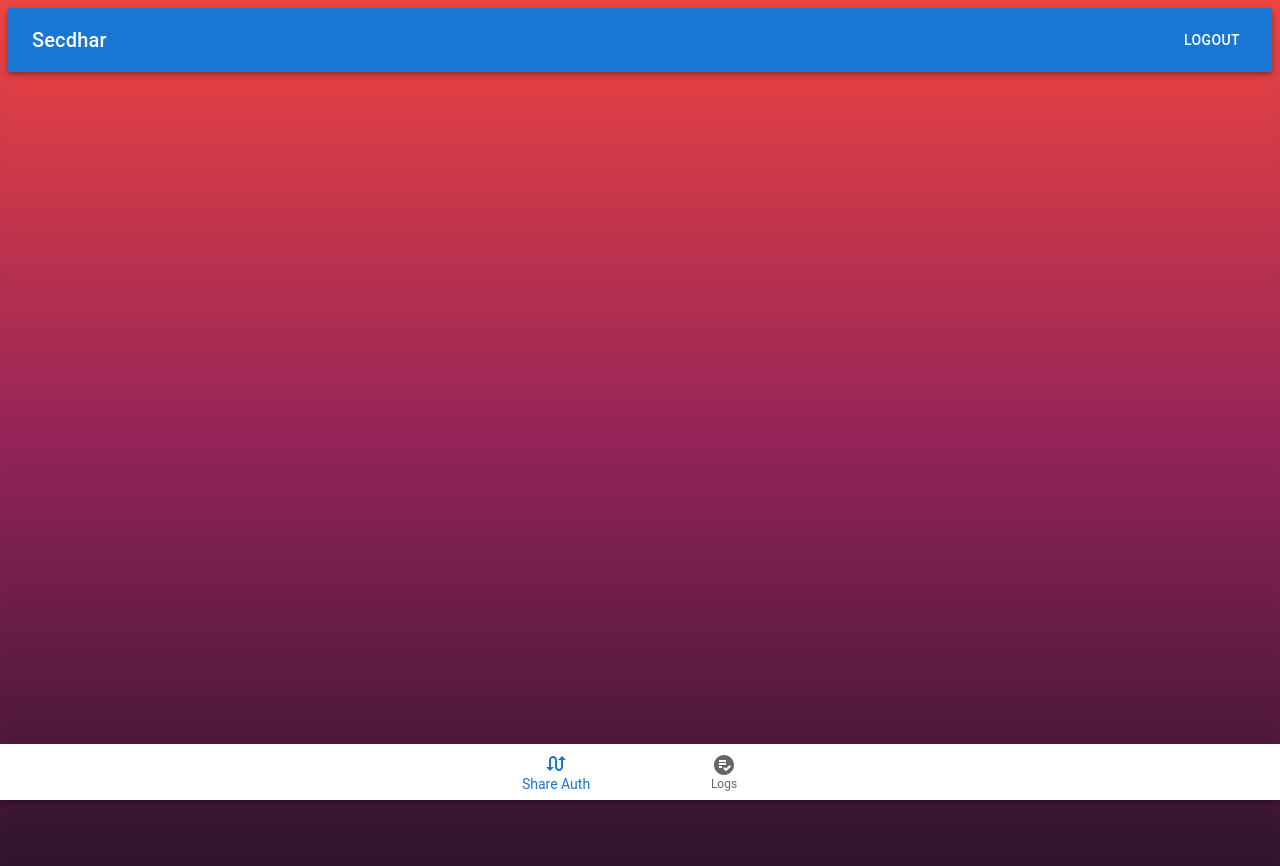
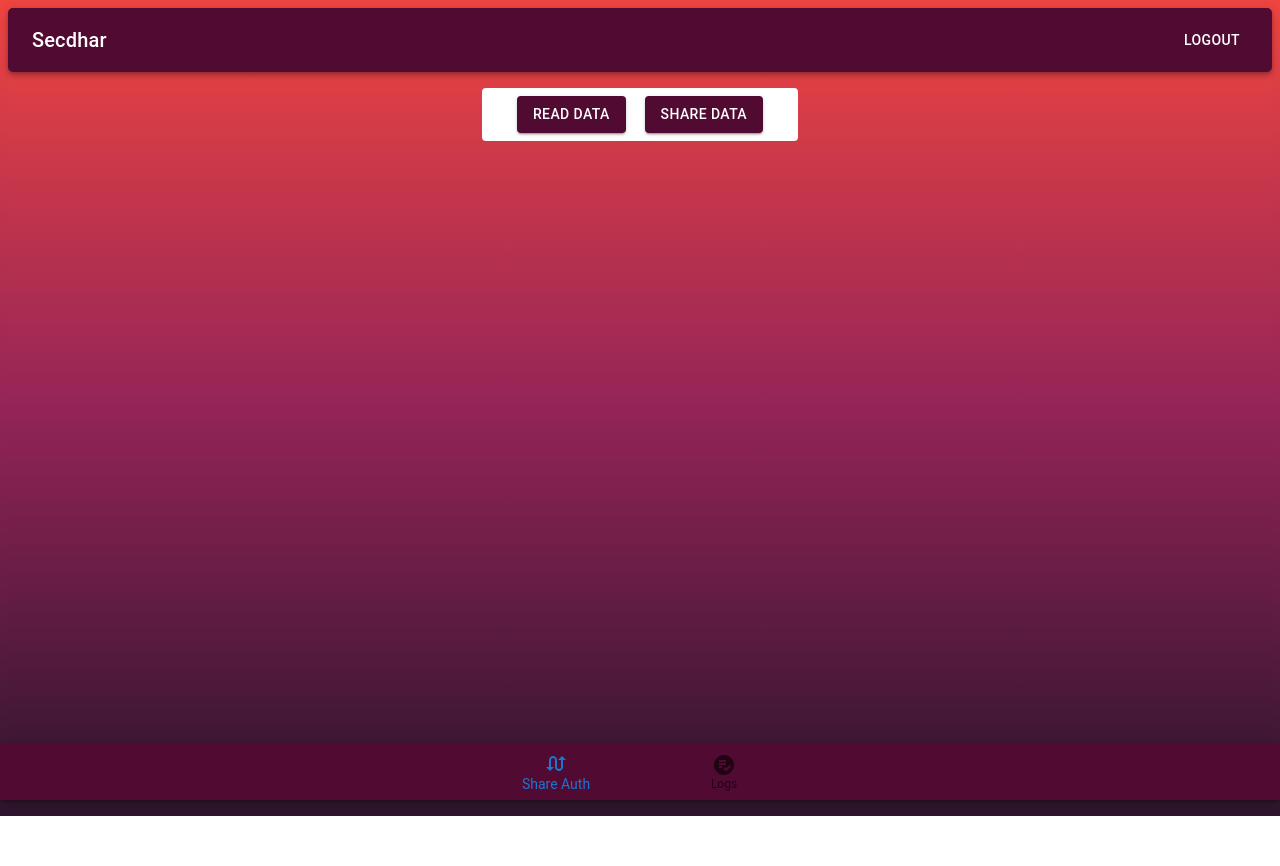
Before and after one commit to MartyMiniac/SecDhar, a React (Create React App) app in the folder frontend/: page / in a window 1280 px wide. Both pictures are taken after a click on the button "LOGIN". Shown: the top 866 px of the page. After the commit the page ends 816 px from the top, so only its background shows below. Built offline with nearby package versions, Linux system fonts and the light colour scheme.

Commit message:
Added Button for read and share data with the dialogs

```diff
--- a/frontend/package.json
+++ b/frontend/package.json
@@ -10,8 +10,11 @@
     "@testing-library/jest-dom": "^5.16.5",
     "@testing-library/react": "^13.4.0",
     "@testing-library/user-event": "^13.5.0",
+    "axios": "^1.3.4",
+    "qrcode": "^1.5.1",
     "react": "^18.2.0",
     "react-dom": "^18.2.0",
+    "react-qr-reader": "^3.0.0-beta-1",
     "react-router-dom": "^6.8.2",
     "react-scripts": "5.0.1",
     "web-vitals": "^2.1.4"
--- a/frontend/src/index.css
+++ b/frontend/src/index.css
@@ -6,6 +6,6 @@ body {
     background: linear-gradient(180deg, #ee4540, #942458, #2d142c);
 }
 
-body>#root>div {
+#root{
     height: 100vh;
 }
--- a/frontend/src/index.js
+++ b/frontend/src/index.js
@@ -4,13 +4,16 @@ import ReactDOM from 'react-dom/client';
 import './index.css';
 
 import App from './App';
-
+// import Test from './pages/qrScanner'
+// import Qrcode from './pages/qrGenerator'
 import * as serviceWorkerRegistration from "./serviceWorkerRegistration";
 
 const root = ReactDOM.createRoot(document.getElementById('root'));
 root.render(
     <React.StrictMode>
         <App />
+        {/* <Test/> */}
+        {/* <Qrcode/> */}
     </React.StrictMode>
 );
 
--- a/frontend/src/pages/mainPage.js
+++ b/frontend/src/pages/mainPage.js
@@ -1,23 +1,37 @@
 import AppBar from '@mui/material/AppBar';
-import {
-    BottomNavigation,
-    BottomNavigationAction,
-    Box,
-    Paper,
-    Toolbar,
-    Typography,
-    Button,
-} from '@mui/material';
+import { BottomNavigation, BottomNavigationAction, Box, Paper, Toolbar, Typography, Button, Grid, Dialog, DialogActions, DialogContent, DialogTitle } from '@mui/material';
 import SwapCallsIcon from '@mui/icons-material/SwapCalls';
 import PlaylistAddCheckCircleIcon from '@mui/icons-material/PlaylistAddCheckCircle';
 import { useState } from 'react';
 import { session } from '../controllers/session';
+import Test from './qrScanner';
+import Qrcode from './qrGenerator'
 
 const MainPage = () => {
     const [bottomNavSelection, setBottomNavSelection] = useState(0);
+    const [openRead, setOpen] = useState(false);
+    const [openGenerate, setOpenGenerate] = useState(false);
+
+    const handleClickOpen = () => {
+        setOpen(true);
+    };
+
+    const handleClickOpenGenerate = () => {
+        setOpenGenerate(true);
+    };
+
+    const handleClose = () => {
+        setOpen(false);
+    };
+
+    const handleCloseGenerate = () => {
+        setOpenGenerate(false);
+    };
+
     return (
         <>
-            <AppBar position="static">
+
+            <AppBar position="static" sx={{ bgcolor: '#510A32', borderRadius: '5px' }}>
                 <Toolbar>
                     <Typography
                         variant="h6"
@@ -29,6 +43,30 @@ const MainPage = () => {
                     <Button color="inherit" onClick={session.logout}>Logout</Button>
                 </Toolbar>
             </AppBar>
+
+            <Grid sx={{ bgcolor: 'white', mx: 'auto', mt: 2, borderRadius: 1, width: 1 / 4, "@media (max-width: 768px)": { width: 1 } }} >
+                <Box sx={{
+                    display: 'flex',
+                    justifyContent: 'space-evenly',
+                    p: 1,
+                    m: 1,
+                }}>
+                    <Button variant="contained" sx={{ bgcolor: '#510A32' }} onClick={handleClickOpen}>Read Data</Button>
+                    <Dialog open={openRead} onClose={handleClose}>
+                        <DialogTitle>{"Read Data"}</DialogTitle>
+                        <DialogContent> <Test /> </DialogContent>
+                        <DialogActions> <Button onClick={handleClose}>Close</Button> </DialogActions>
+                    </Dialog>
+
+                    <Button variant="contained" sx={{ bgcolor: '#510A32' }} onClick={handleClickOpenGenerate}>Share Data</Button>
+                    <Dialog open={openGenerate} onClose={handleCloseGenerate}>
+                        <DialogTitle>{"Share Data"}</DialogTitle>
+                        <DialogContent> <Qrcode/> </DialogContent>
+                        <DialogActions> <Button onClick={handleCloseGenerate}>Close</Button> </DialogActions>
+                    </Dialog>
+                </Box>
+            </Grid>
+
             <Box>
                 <Paper
                     sx={{ position: 'fixed', bottom: 0, left: 0, right: 0 }}
@@ -40,6 +78,7 @@ const MainPage = () => {
                         onChange={(event, newValue) => {
                             setBottomNavSelection(newValue);
                         }}
+                        sx={{ bgcolor: '#510A32' }}
                     >
                         <BottomNavigationAction
                             label="Share Auth"
--- /dev/null
+++ b/frontend/src/pages/qrGenerator.js
@@ -0,0 +1,35 @@
+import QRCode from 'qrcode'
+import { useState, useEffect } from 'react'
+import { Button } from '@mui/material'
+import axios from "axios";
+
+function Qrcode() {
+    const [data, setData] = useState('')
+    const [qr, setQr] = useState('')
+    const fetchData = () => {
+        return axios.get("https://jsonplaceholder.typicode.com/users")
+            .then((response) => setData(response.data[1].name));
+    }
+
+    useEffect(() => {
+        fetchData();
+    }, [])
+
+    const GenerateQRCode = () => {
+        QRCode.toDataURL(data, {
+            width: 100,
+            margin: 2,
+        }, (err, data) => {
+            if (err) return console.error(err)
+            // console.log(data)
+            setQr(data)
+        })
+    }
+    return (
+        <>
+            <Button variant="contained" onClick={GenerateQRCode}>Generate</Button>
+            {<img src={qr} alt='' />}
+        </>
+    )
+}
+export default Qrcode
--- /dev/null
+++ b/frontend/src/pages/qrScanner.js
@@ -0,0 +1,28 @@
+import React, { useState } from 'react';
+import { QrReader } from 'react-qr-reader';
+import Box from '@mui/material/Box';
+
+const Test = (props) => {
+    const [data, setData] = useState('No result');
+
+    return (
+        <>
+            <Box sx={{ width: 300, border: '1px dashed grey' }}>
+                <QrReader
+                    onResult={(result, error) => {
+                        if (!!result) {
+                            setData(result?.text);
+                        }
+
+                        if (!!error) {
+                            console.info(error);
+                        }
+                    }}
+                />
+            </Box>
+            <p>{data}</p>
+        </>
+    );
+};
+
+export default Test
```
Also changed, not shown: 1 other file (tests, documents, lock files or other folders).
